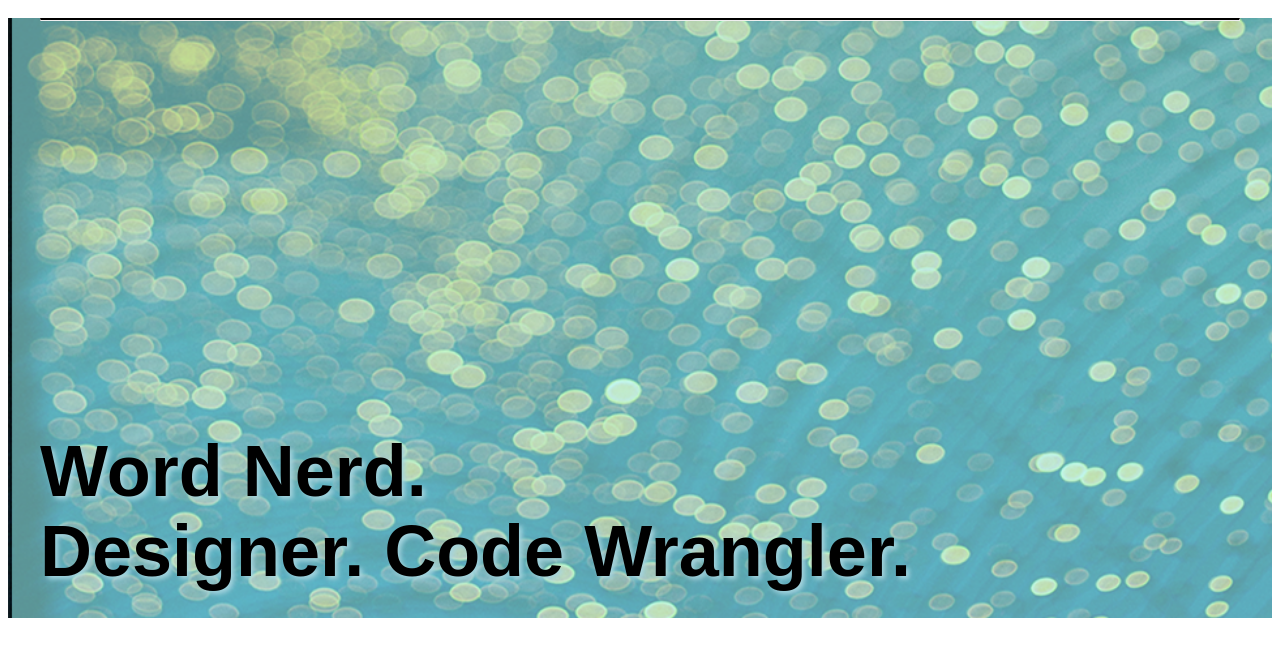
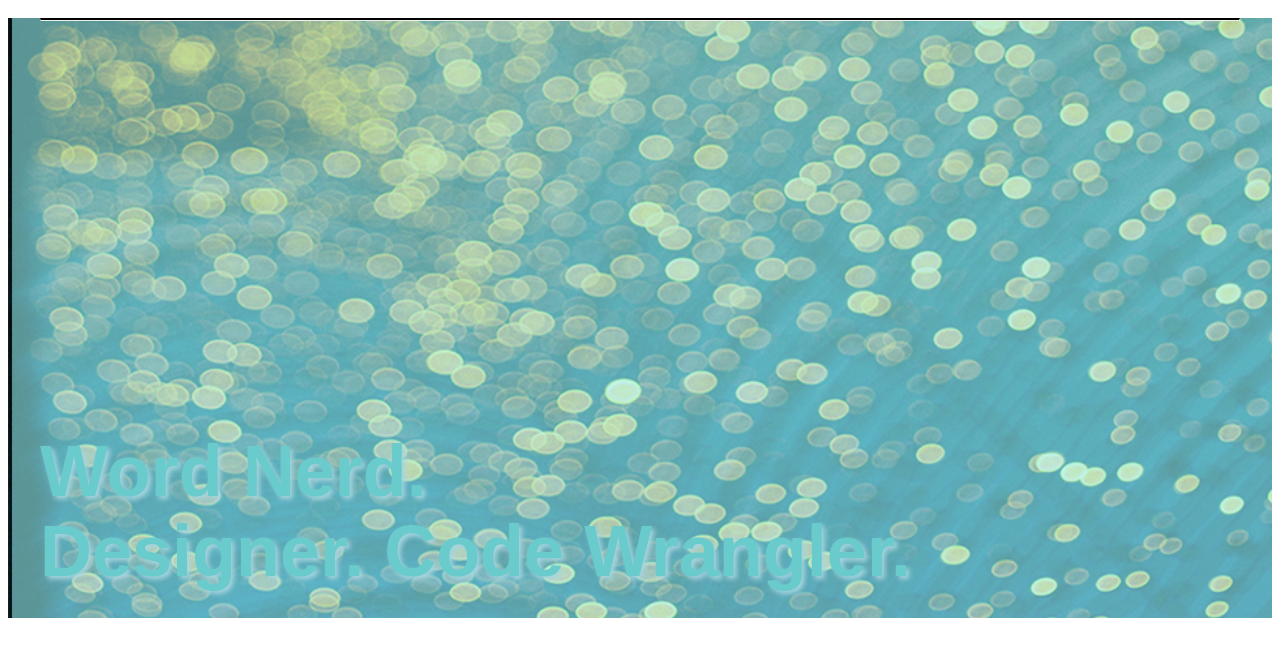
Before and after one commit to sbbircher/my-new-repository, a plain HTML site: page index.html in a window 1280 px wide. Shown: the part 146-800 px from the top of the page. Drawn offline with nearby package versions, Linux system fonts and the light colour scheme.

Commit message:
header color change

```diff
--- a/css/main.css
+++ b/css/main.css
@@ -99,7 +99,7 @@ main h2 {
     font-family: 'Source-Sans-Pro', sans-serif;
     font-size: 72px;
     line-height: 80px;
-    color: #000000;
+    color: #69cbcc;
     padding-top: 350px;
     text-shadow: 3px 3px 5px #a6d5df;
 }
```
